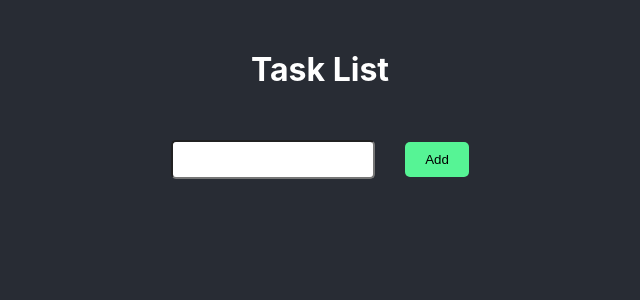
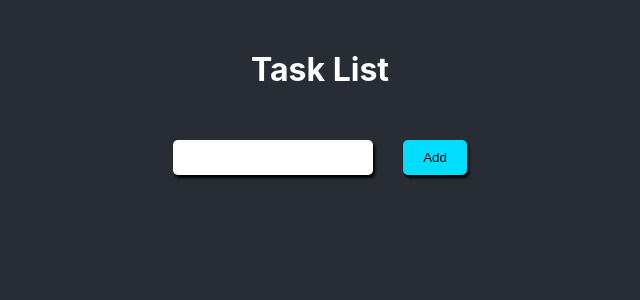
Before and after one commit to aryansharma15/todo-app, a React (Create React App) app: page / in a window 1280 px wide. Shown: the top 300 px of the page, without its empty margins (320-960 px from the left). Built offline with nearby package versions, Linux system fonts and the light colour scheme.

Commit message:
added functions and state

```diff
--- a/src/App.css
+++ b/src/App.css
@@ -17,13 +17,17 @@ body{
   border-radius: 5px;
   padding: 10px 10px;
   width: 180px;
+  box-shadow: 2px 3px 3px;
+  border: 0px solid;
 }
 
-.btn{
+.add-btn{
   padding: 10px 20px;
-  background-color: #56f495;
+  background-color: #00ddff;
   border: 0px;
   border-radius: 5px;
+  box-shadow: 2px 3px 3px;
+
 }
 
 @media (prefers-reduced-motion: no-preference) {
--- a/src/todo.js
+++ b/src/todo.js
@@ -1,11 +1,29 @@
 import React from 'react';
 import './App.css'
+import { useState } from 'react';
 
 function Todo() {
+
+    const [task, setTask] = useState('')
+    const [tasks, setTasks] = useState('')
+
+    const handleChange = (event) => {
+        setTask(event.target.value);
+        // console.log(task);
+    }
+
+    const addTodo = () => {
+        if(task !== ""){
+            setTasks([...tasks, task]);
+            setTask("");
+        }
+        console.log(tasks)
+    };
+
   return (
     <div>
-        <input type="text" className="input" />
-        <button className="btn">Add</button>
+        <input type="text" value={task} className="input" onChange={handleChange}/>
+        <button className="add-btn" onClick={addTodo}>Add</button>
     </div>
   )
 }
```
